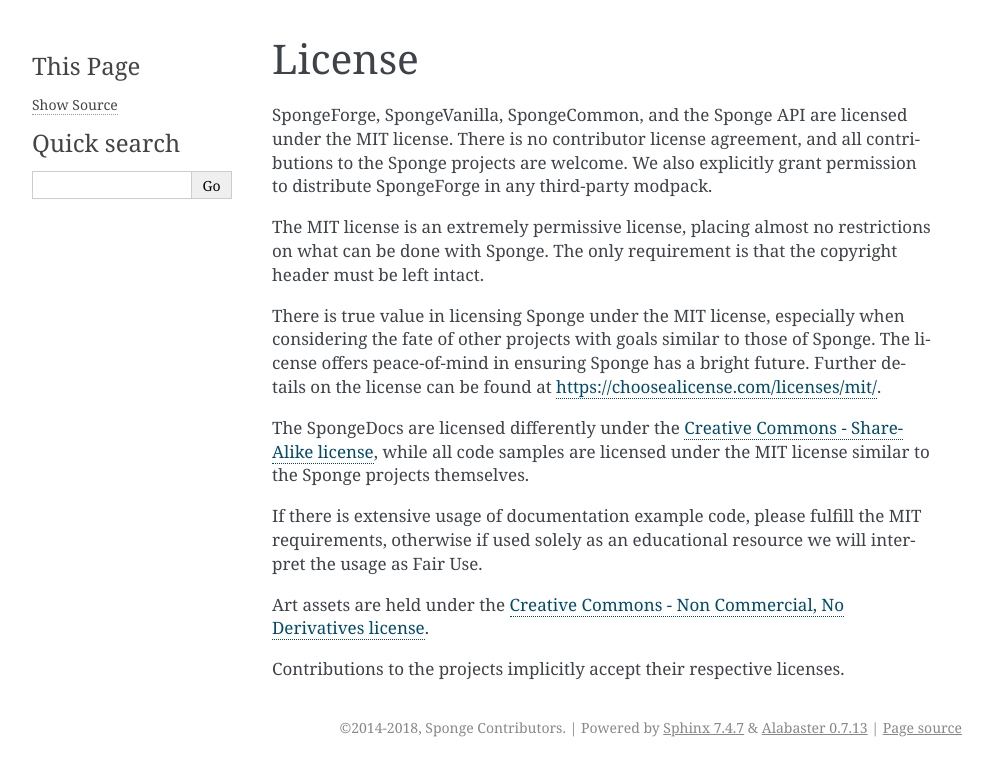
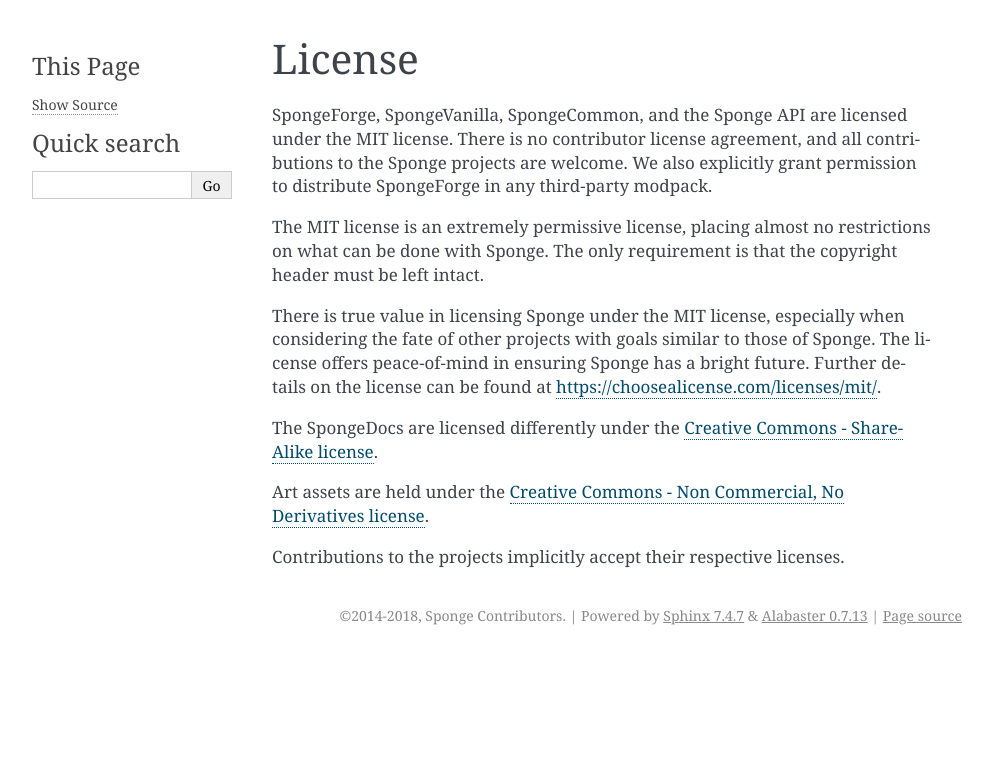
Before and after one commit to SpongePowered/SpongeDocs, a Sphinx documentation site: the page built from source/about/license.rst, in a window 1280 px wide. Shown: the top 776 px of the page, without its empty margins (148-1141 px from the left). Built offline with Sphinx 7.4.7, drawn with Linux system fonts in a browser that asks for light colours; pages that are not in the unit, such as notebooks, are missing from menus.

Commit message:
Fix merge failures + remove license changes

```diff
--- a/source/about/license.rst
+++ b/source/about/license.rst
@@ -13,13 +13,10 @@
 with goals similar to those of Sponge. The license offers peace-of-mind in ensuring Sponge has a bright future. Further
 details on the license can be found at https://choosealicense.com/licenses/mit/.
 
-The SpongeDocs are licensed differently under the `Creative Commons - Share-Alike license <https://creativecommons.org/licenses/by-sa/4.0/>`_,
-while all code samples are licensed under the MIT license similar to the
-Sponge projects themselves.
+The SpongeDocs are licensed differently under the
+`Creative Commons - Share-Alike license <https://creativecommons.org/licenses/by-sa/4.0/>`_.
 
-If there is extensive usage of documentation example code, please fulfill the MIT requirements, otherwise if used solely
-as an educational resource we will interpret the usage as Fair Use.
-
-Art assets are held under the `Creative Commons - Non Commercial, No Derivatives license <https://creativecommons.org/licenses/by-nc-nd/4.0/>`_.
+Art assets are held under the
+`Creative Commons - Non Commercial, No Derivatives license <https://creativecommons.org/licenses/by-nc-nd/4.0/>`_.
 
 Contributions to the projects implicitly accept their respective licenses.
--- a/source/plugin/workspace/index.rst
+++ b/source/plugin/workspace/index.rst
@@ -6,11 +6,7 @@
 
 Currently we only provide documentation for the two most popular Java IDEs, IntelliJ_ and Eclipse_,
 but there are many other methods for developing Sponge plugins. Some choose to use Netbeans_ and
-<<<<<<< HEAD
-others choose to use text editors like `VS Code`_, Atom_, and `Sublime Text`_.
-=======
 others choose to simply use text editors such as `VS Code`_, Atom_, and `Sublime Text`_.
->>>>>>> refs/remotes/origin/stable
 
 Contents
 ========
```
Also changed, not shown: README.md (+1 -2 lines), source/plugin/buildsystem.rst (+4 -3 lines), source/preparing/text.rst (+0 -9 lines), 1 other file.
